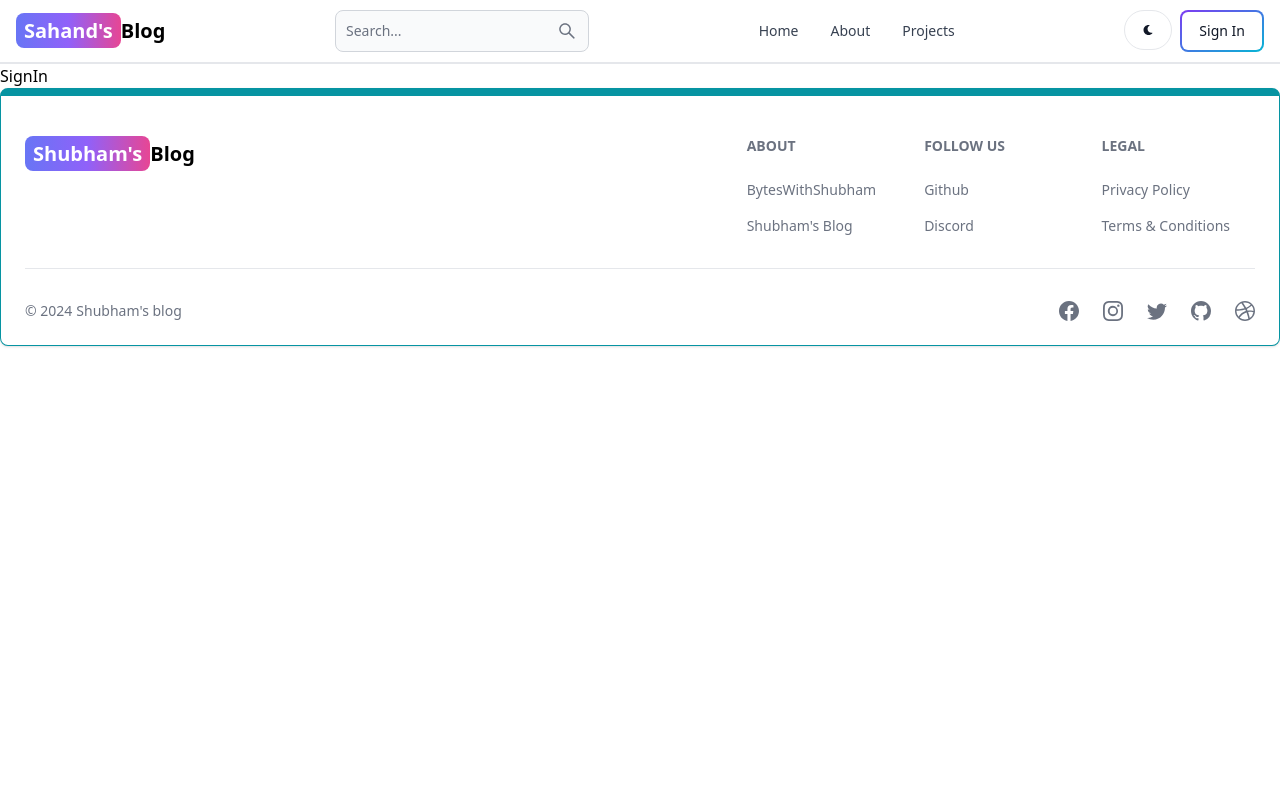
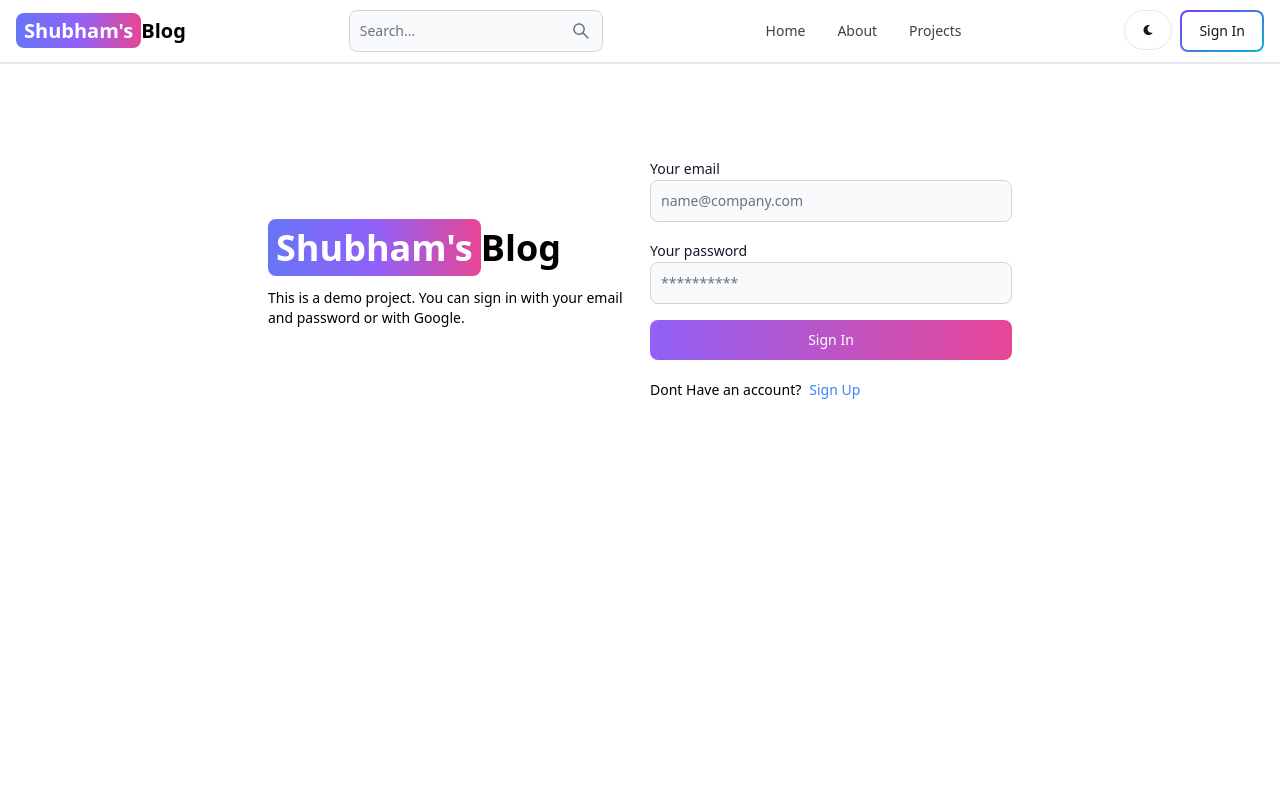
Before and after one commit to ErShubham4u/mernBlog, a React (Vite) app in the folder client/: page /sign-in in a window 1280 px wide. Shown: the top 800 px of the page. Built offline with nearby package versions, Linux system fonts and the light colour scheme.

Commit message:
complete signin page functionality

```diff
--- a/client/src/components/Header.jsx
+++ b/client/src/components/Header.jsx
@@ -12,7 +12,7 @@
         className="self-center whitespace-nowrap text-sm sm:text-xl font-semibold dark:text-white"
       >
         <span className="px-2 py-1 bg-gradient-to-r from-indigo-500 via-purple-500 to-pink-500 rounded-lg text-white">
-          Sahand's
+          Shubham's
         </span>
         Blog
       </Link>
--- a/client/src/pages/SignIn.jsx
+++ b/client/src/pages/SignIn.jsx
@@ -1,3 +1,107 @@
+import { Alert, Button, Label, Spinner, TextInput } from "flowbite-react";
+import { useState } from "react";
+import { Link, useNavigate } from "react-router-dom";
+
 export default function SignIn() {
-  return <div>SignIn</div>;
+  const [formData, setFormData] = useState({});
+  const [errorMessage, setErrorMessage] = useState(null);
+  const [loading, setLoading] = useState(false);
+  const navigate = useNavigate();
+  const handleChange = (e) => {
+    setFormData({ ...formData, [e.target.id]: e.target.value.trim() });
+  };
+  const handleSubmit = async (e) => {
+    e.preventDefault();
+    if (!formData.email || !formData.password) {
+      return setErrorMessage("Please fill out all fields.");
+    }
+    try {
+      setLoading(true);
+      setErrorMessage(null);
+      const res = await fetch("/api/auth/signin", {
+        method: "POST",
+        headers: { "Content-Type": "application/json" },
+        body: JSON.stringify(formData),
+      });
+      const data = await res.json();
+      if (data.success === false) {
+        return setErrorMessage(data.message);
+      }
+      setLoading(false);
+      if (res.ok) {
+        navigate("/");
+      }
+    } catch (error) {
+      setErrorMessage(error.message);
+      setLoading(false);
+    }
+  };
+  return (
+    <div className="min-h-screen mt-20">
+      <div className="flex p-3 max-w-3xl mx-auto flex-col md:flex-row md:items-center gap-5">
+        {/* left */}
+        <div className="flex-1">
+          <Link to="/" className="font-bold dark:text-white text-4xl">
+            <span className="px-2 py-1 bg-gradient-to-r from-indigo-500 via-purple-500 to-pink-500 rounded-lg text-white">
+              Shubham's
+            </span>
+            Blog
+          </Link>
+          <p className="text-sm mt-5">
+            This is a demo project. You can sign in with your email and password
+            or with Google.
+          </p>
+        </div>
+        {/* right */}
+
+        <div className="flex-1">
+          <form className="flex flex-col gap-4" onSubmit={handleSubmit}>
+            <div>
+              <Label value="Your email" />
+              <TextInput
+                type="email"
+                placeholder="name@company.com"
+                id="email"
+                onChange={handleChange}
+              />
+            </div>
+            <div>
+              <Label value="Your password" />
+              <TextInput
+                type="password"
+                placeholder="**********"
+                id="password"
+                onChange={handleChange}
+              />
+            </div>
+            <Button
+              gradientDuoTone="purpleToPink"
+              type="submit"
+              disabled={loading}
+            >
+              {loading ? (
+                <>
+                  <Spinner size="sm" />
+                  <span className="pl-3">Loading...</span>
+                </>
+              ) : (
+                "Sign In"
+              )}
+            </Button>
+          </form>
+          <div className="flex gap-2 text-sm mt-5">
+            <span>Dont Have an account?</span>
+            <Link to="/sign-up" className="text-blue-500">
+              Sign Up
+            </Link>
+          </div>
+          {errorMessage && (
+            <Alert className="mt-5" color="failure">
+              {errorMessage}
+            </Alert>
+          )}
+        </div>
+      </div>
+    </div>
+  );
 }
```
